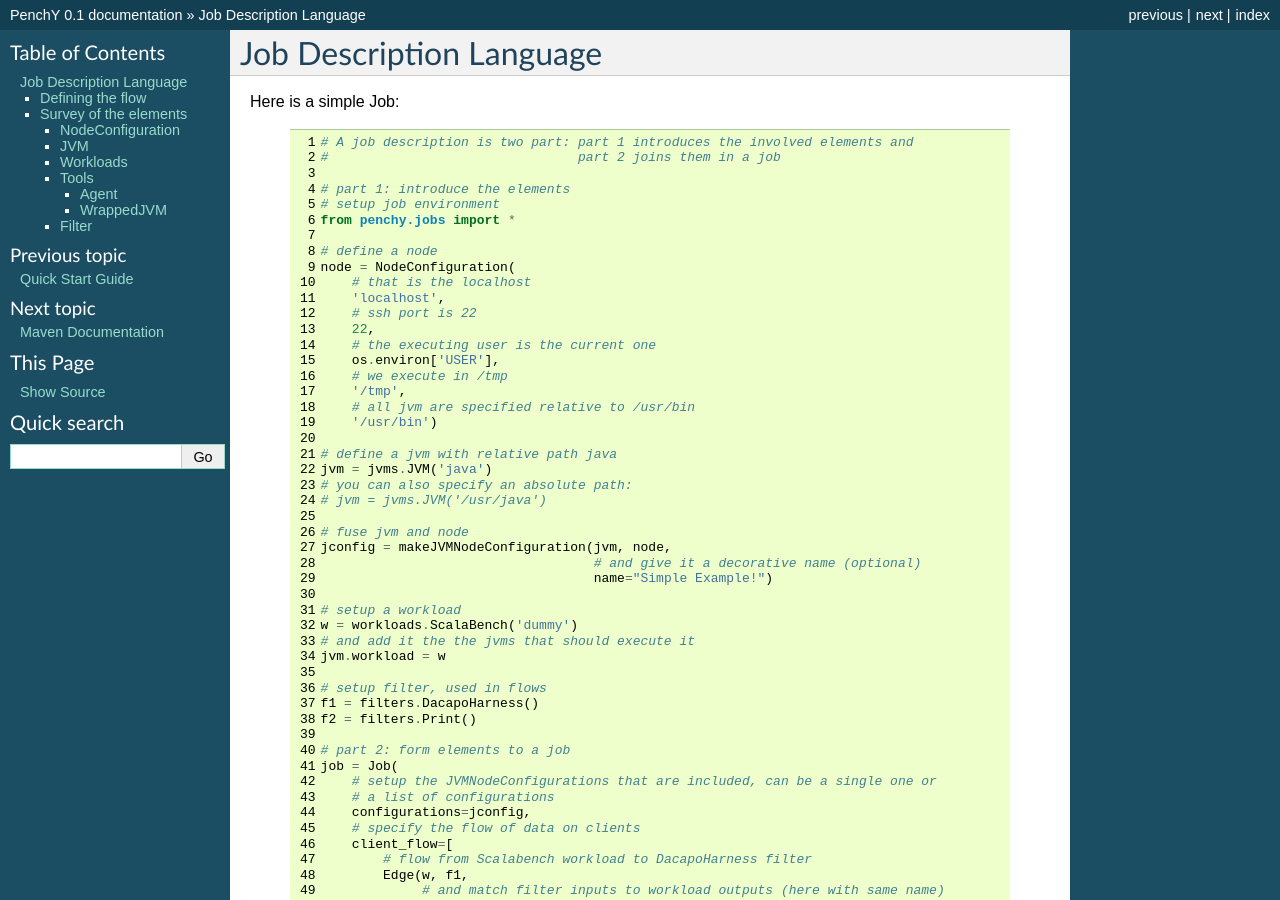
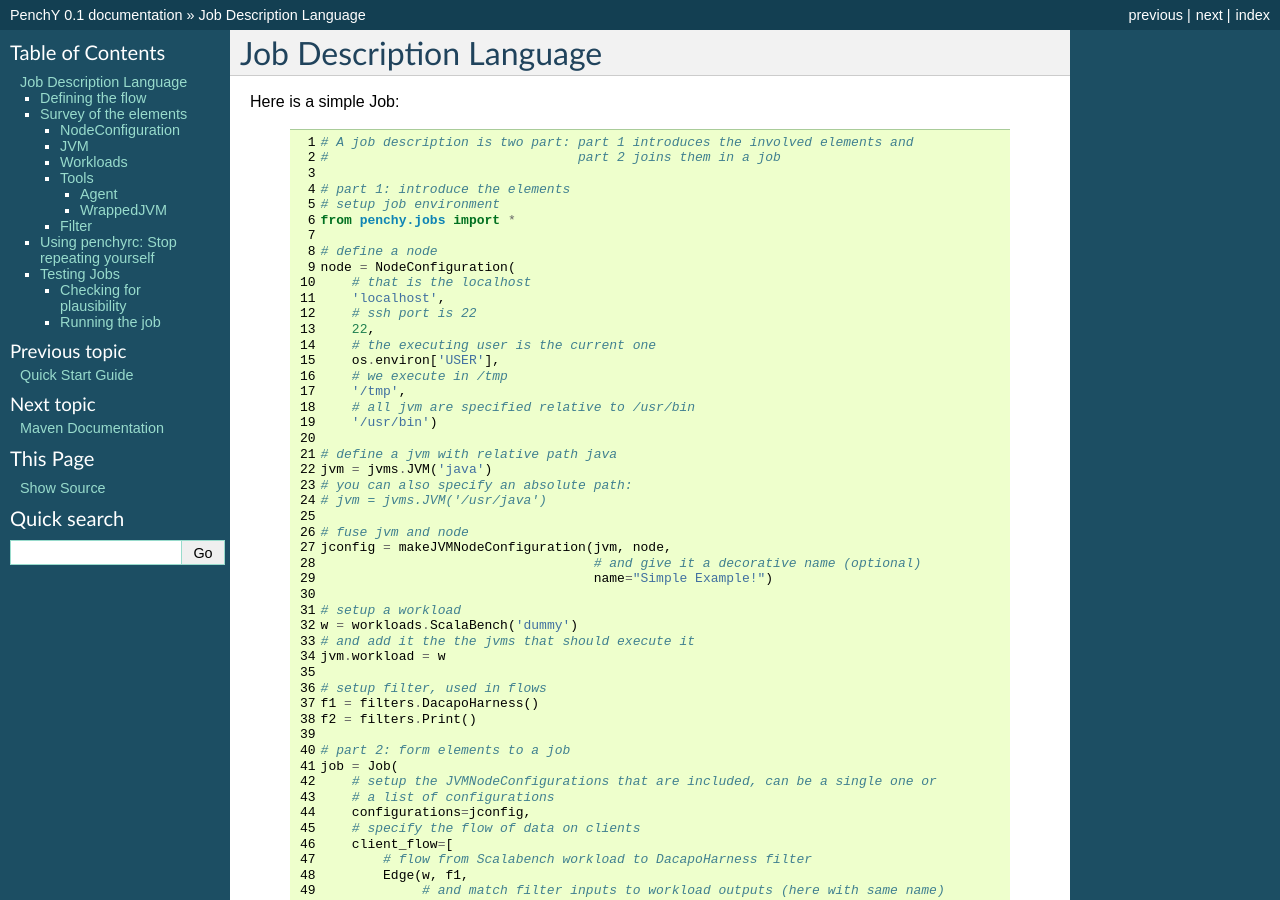
Before and after one commit to fhirschmann/penchy, a Sphinx documentation site: the page built from docs/job.rst, in a window 1280 px wide and 900 px high. Built offline with Sphinx 7.4.7, drawn with Linux system fonts in a browser that asks for light colours; formulas are drawn with MathJax 3; some of the changed text lies outside the part shown.

Commit message:
doc.job: Add chapters about jobs.
Signed-off-by: Michael Markert <markert.michael@googlemail.com>

```diff
--- a/docs/job.rst
+++ b/docs/job.rst
@@ -93,3 +93,16 @@ WrappedJVM
 
 Filter
 ------
+
+Using penchyrc: Stop repeating yourself
+=======================================
+
+
+Testing Jobs
+============
+
+Checking for plausibility
+-------------------------
+
+Running the job
+---------------
```
